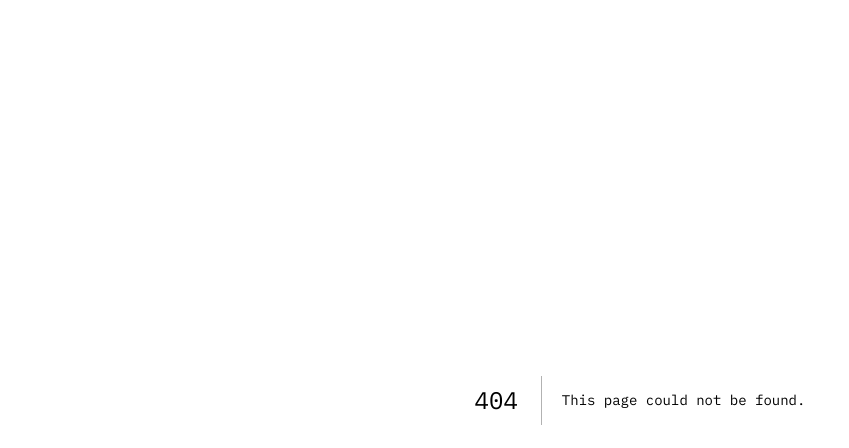
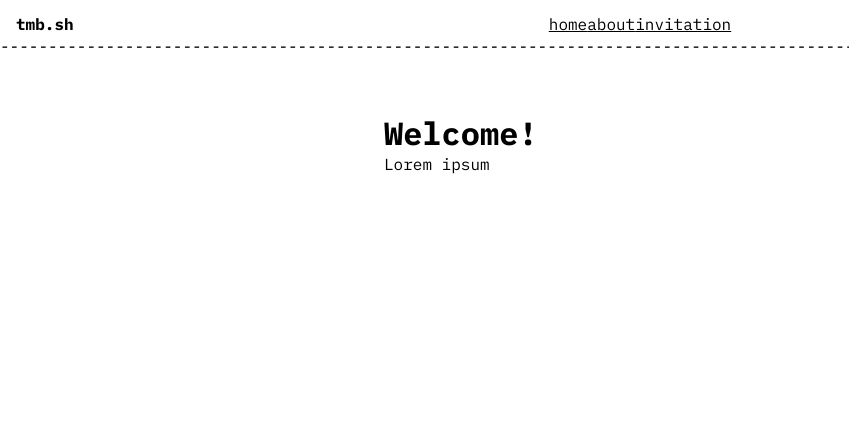
Before and after one commit to tmb/site, a Next.js app: page /blog in a window 1280 px wide. Before the commit this address had no page. Shown: the top 448 px of the page, without its empty margins (0-849 px from the left). Built offline with nearby package versions, Linux system fonts and the light colour scheme.

Commit message:
Very beginnings of a blog

```diff
--- /dev/null
+++ b/components/Post.js
@@ -0,0 +1,11 @@
+
+const Post = ({title, text}) => {
+  return (
+    <div>
+      <h1>{title}</h1>
+      <p>{text}</p>
+    </div>
+  )
+}
+
+export default Post
--- /dev/null
+++ b/pages/blog.js
@@ -0,0 +1,26 @@
+import NavBar from '../components/NavBar'
+import Post from '../components/Post'
+
+const Blog = () => {
+	return (
+	<>
+		<NavBar/>
+		<div>
+      <Post title={'Welcome!'} text={'Lorem ipsum'}/>
+      <style jsx>
+		    {`
+		      div {
+            padding: 4rem;
+            margin: auto;
+		        width: 100%;
+            max-width: 40rem;
+		      }
+		    `}
+		  </style>
+		</div>
+	</>
+	)
+
+}
+
+export default Blog
```
